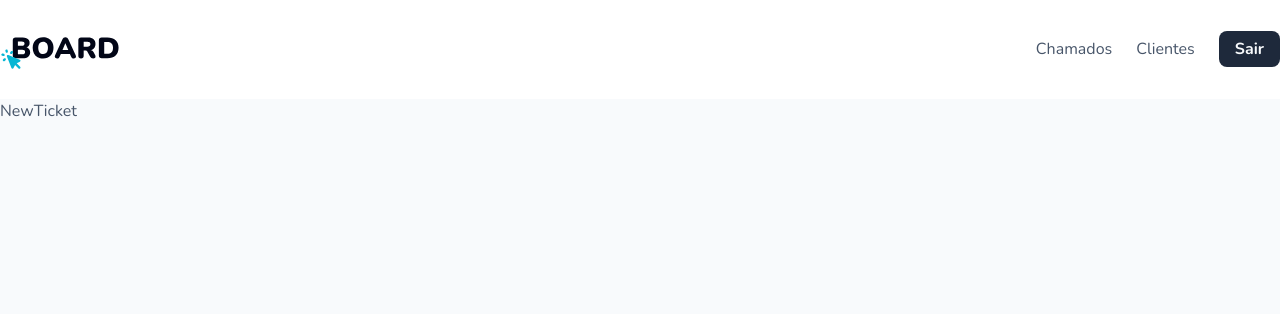
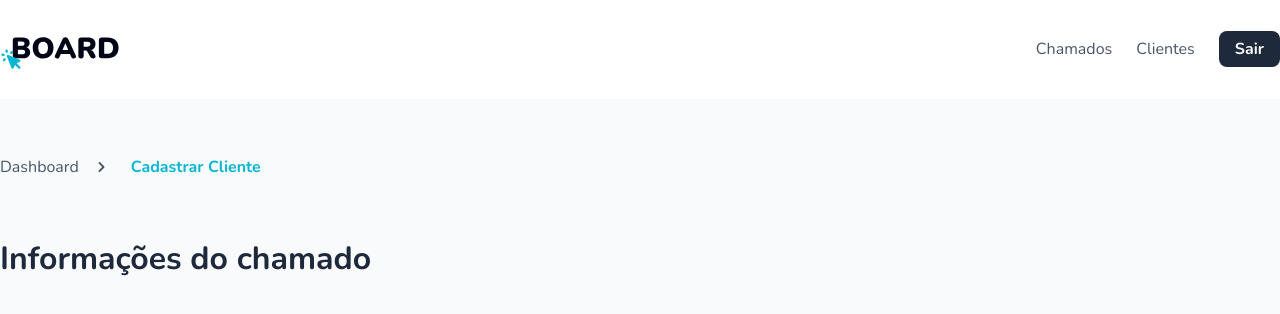
Before and after one commit to reisArthur2602/board, a Next.js app: page /dashboard/new in a window 1280 px wide. Shown: the top 314 px of the page. Built offline with nearby package versions, Linux system fonts and the light colour scheme; no server answers; sample sign-in values are in the browser's storage.

Commit message:
feat: add NavMenu and title to new ticket page

```diff
--- a/app/dashboard/customer/new/page.tsx
+++ b/app/dashboard/customer/new/page.tsx
@@ -1,6 +1,6 @@
 import { Container } from '@/app/components/container';
 import { NavMenu } from '@/app/components/nav-menu';
-import { FormCustomer } from './component/form-customer';
+import { FormCustomer } from './components/form-customer';
 import { getServerSession } from 'next-auth';
 import { authOptions } from '@/app/lib/auth';
 
--- a/app/dashboard/new/page.tsx
+++ b/app/dashboard/new/page.tsx
@@ -1,8 +1,23 @@
 import { Container } from '@/app/components/container';
+import { NavMenu } from '@/app/components/nav-menu';
 import React from 'react';
 
 const NewTicket = () => {
-  return <Container>NewTicket</Container>;
+  const paths = [
+    { href: '/dashboard', label: 'Dashboard' },
+    { href: '/dashboard/customer/new', label: 'Cadastrar Cliente' },
+  ];
+  return (
+    <Container>
+      <div className="my-14">
+        <NavMenu paths={paths} />
+      </div>
+
+      <section>
+        <h1 className="mb-6">Informações do chamado</h1>
+      </section>
+    </Container>
+  );
 };
 
 export default NewTicket;
```
Also changed, not shown: app/dashboard/customer/new/components/form-customer.tsx (renamed from app/dashboard/customer/new/component/form-customer.tsx).
